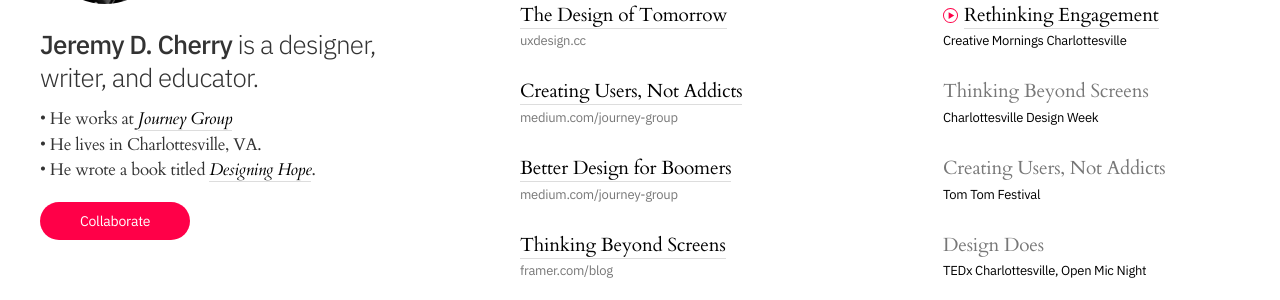
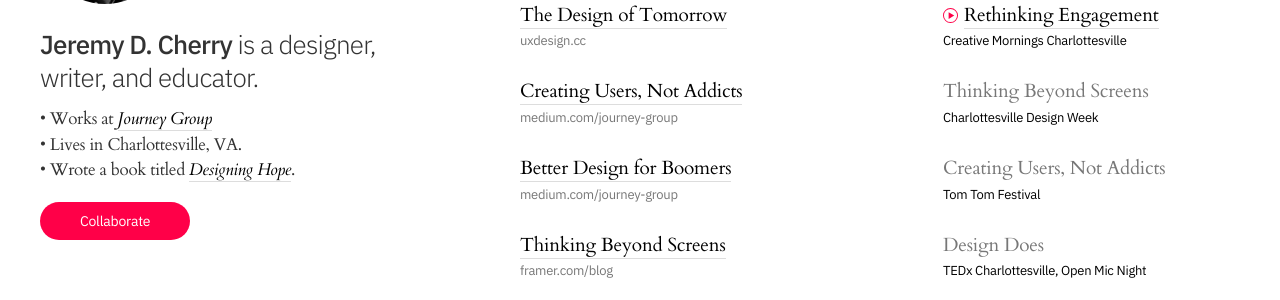
Before and after one commit to jeremydcherry/jeremydcherry.github.io, a Jekyll site: the page built from index.md, in a window 1280 px wide. Shown: the part 221-521 px from the top of the page. Built offline with Jekyll 4.4.1, drawn with Linux system fonts in a browser that asks for light colours.

Commit message:
Updated About blurb

```diff
--- a/index.md
+++ b/index.md
@@ -12,9 +12,9 @@
   	<div class="bio">
   		<img src="/images/jeremy-headshot.jpg" class="avatar" alt="Photo of Jeremy D. Cherry">
 		<h1><span class="name">Jeremy D. Cherry</span> is a designer, writer, and educator.</h1>
-		<h6>&bull;&nbsp;He works at <a href="https://journeygroup.com" class="title"><em>Journey Group</em></a><br/>
-			&bull;&nbsp;He lives in Charlottesville, VA.<br/>
-			&bull;&nbsp;He wrote a book titled <a href="https://hopeful.design" class="title"><em>Designing Hope</em></a>.</h6>
+		<h6>&bull;&nbsp;Works at <a href="https://journeygroup.com" class="title"><em>Journey Group</em></a><br/>
+			&bull;&nbsp;Lives in Charlottesville, VA.<br/>
+			&bull;&nbsp;Wrote a book titled <a href="https://hopeful.design" class="title"><em>Designing Hope</em></a>.</h6>
 		<a href="mailto:jeremy@jeremydcherry.com" class="btn">Collaborate</a>
 	</div>
   </div>
```
